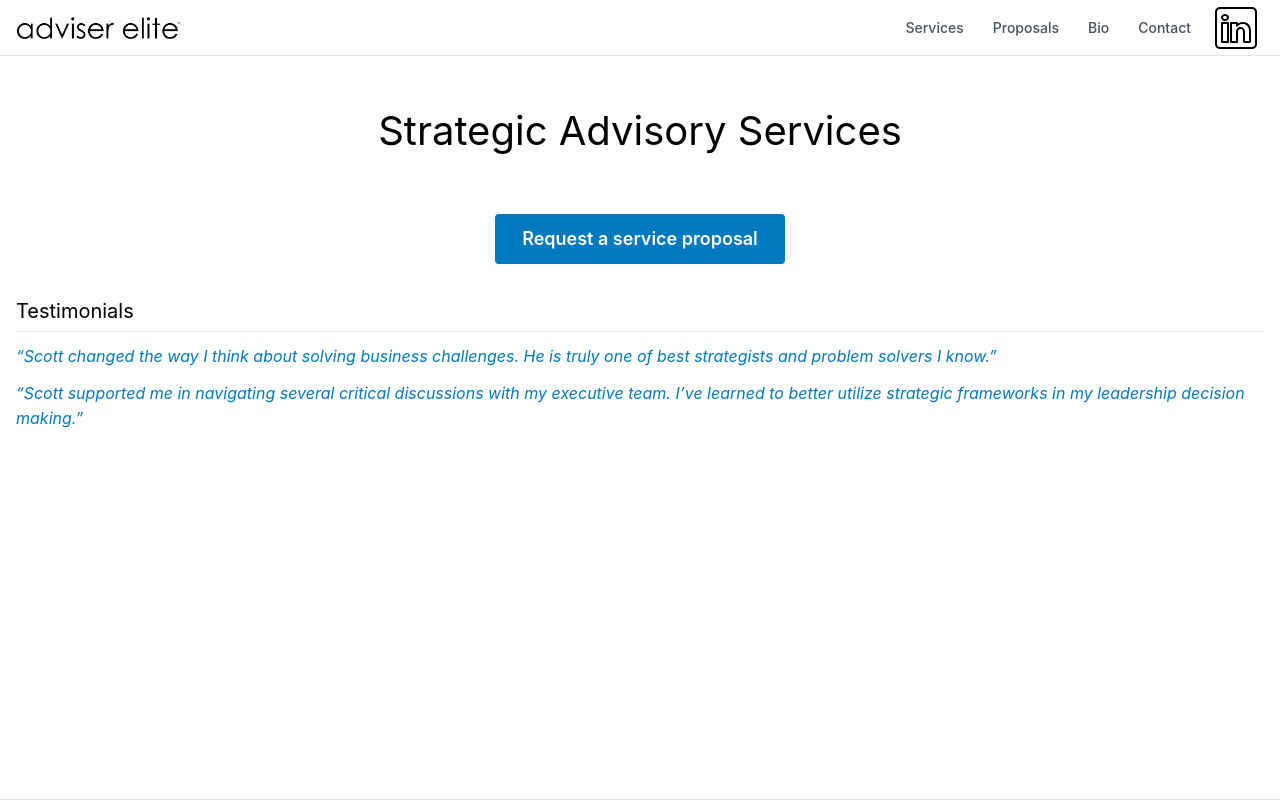
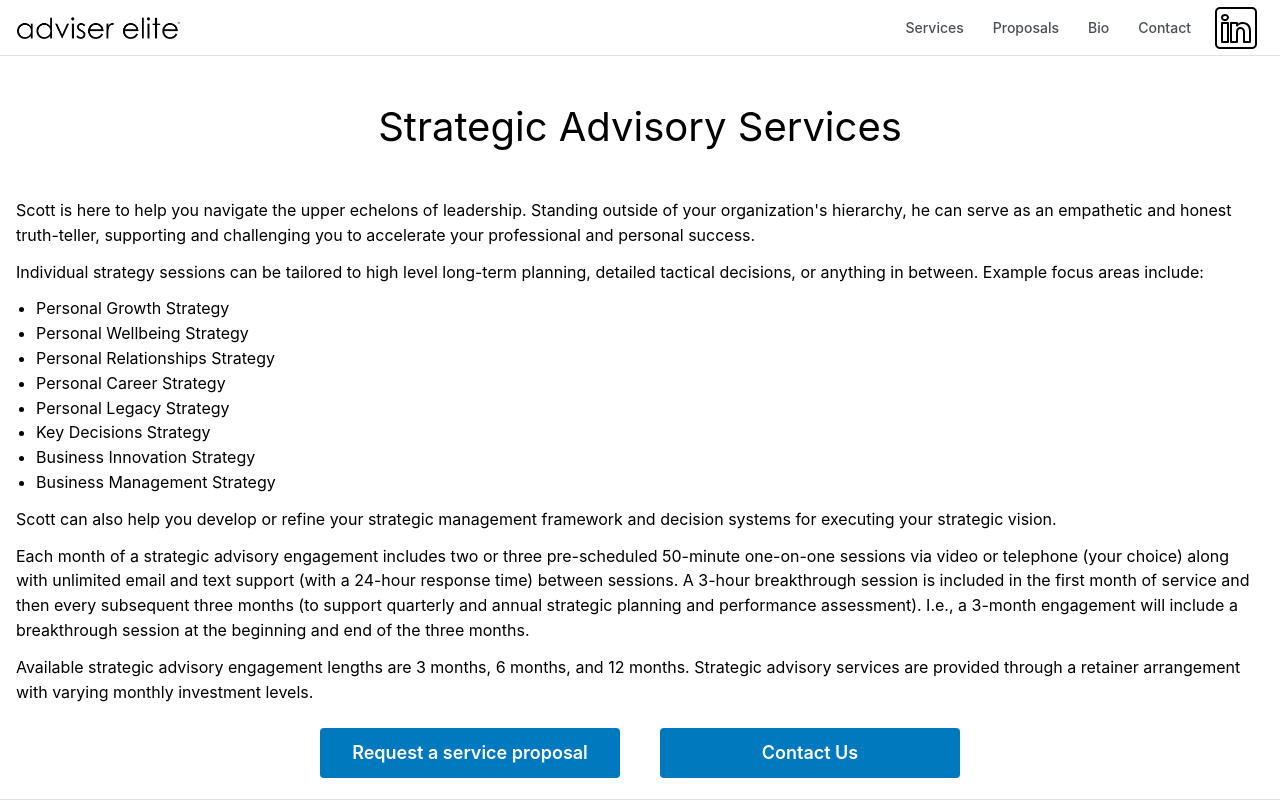
Before and after one commit to marklund117/adviserelite, a Next.js app: page /strategic in a window 1280 px wide. Shown: the top 800 px of the page. Built offline with nearby package versions, Linux system fonts and the light colour scheme.

Commit message:
yeah i think we're cooking

```diff
--- a/app/strategic/page.tsx
+++ b/app/strategic/page.tsx
@@ -2,12 +2,28 @@ import { Button, Container, Center } from '@mantine/core'
 
 export default function Strategic() {
      return <Container size="xl" className="min-h-[100vh]">
-        <h1 className="text-[40px] text-center pt-11 pb-8">Strategic Advisory Services</h1>
-        <Center>
-        <Button bg="#0079be" m="20" size="lg">Request a service proposal</Button>
+        <h1 className="text-[40px] text-center pt-10 pb-10">Strategic Advisory Services</h1>
+        <p className="mb-3">Scott is here to help you navigate the upper echelons of leadership. Standing outside of your organization's hierarchy, he can serve as an empathetic and honest truth-teller, supporting and challenging you to accelerate your professional and personal success.</p>
+        <p className="mb-3">Individual strategy sessions can be tailored to high level long-term planning, detailed tactical decisions, or anything in between. Example focus areas include:</p>
+        <ul className="list-disc ml-5">
+            <li>Personal Growth Strategy</li>
+            <li>Personal Wellbeing Strategy</li>
+            <li>Personal Relationships Strategy</li>
+            <li>Personal Career Strategy</li>
+            <li>Personal Legacy Strategy</li>
+            <li>Key Decisions Strategy</li>
+            <li>Business Innovation Strategy</li>
+            <li>Business Management Strategy</li>
+        </ul>
+        <p className="mb-1 mt-3">Scott can also help you develop or refine your strategic management framework and decision systems for executing your strategic vision.</p>
+        <p className="mb-1 mt-3">Each month of a strategic advisory engagement includes two or three pre-scheduled 50-minute one-on-one sessions via video or telephone (your choice) along with unlimited email and text support (with a 24-hour response time) between sessions. A 3-hour breakthrough session is included in the first month of service and then every subsequent three months (to support quarterly and annual strategic planning and performance assessment).  I.e., a 3-month engagement will include a breakthrough session at the beginning and end of the three months.</p>
+        <p className="mb-1 mt-3">Available strategic advisory engagement lengths are 3 months, 6 months, and 12 months.  Strategic advisory services are provided through a retainer arrangement with varying monthly investment levels.</p>
+        <Center className="flex flex-col md:flex-row">
+        <Button w="300" bg="#0079be" m="20" size="lg">Request a service proposal</Button>
+        <Button w="300" bg="#0079be" m="20" size="lg">Contact Us</Button>
         </Center>
-        <div>
-            <h1 className="text-[20px] mb-1 mt-3">Testimonials</h1>
+        <div className="mb-10">
+            <h1 className="text-[20px] mb-1 mt-3 text-slate-600">Testimonials</h1>
             <hr className="mb-1 mt-1"></hr>
             <p className="text-[#0079be] italic mb-1 mt-3">“Scott changed the way I think about solving business challenges.  He is truly one of best strategists and problem solvers I know.”</p>
             <p className="text-[#0079be] italic mb-1 mt-3">“Scott supported me in navigating several critical discussions with my executive team. I’ve learned to better utilize strategic frameworks in my leadership decision making.”</p>
```
